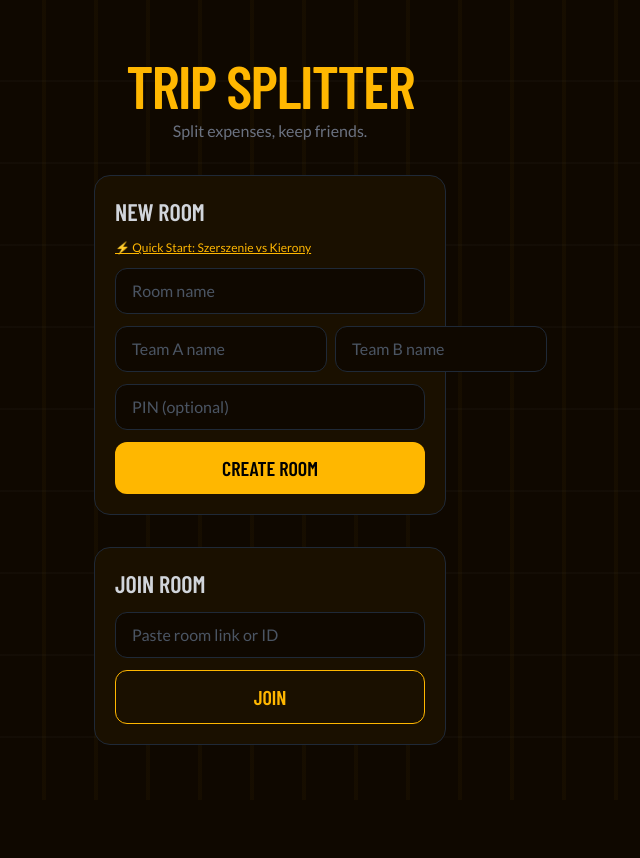
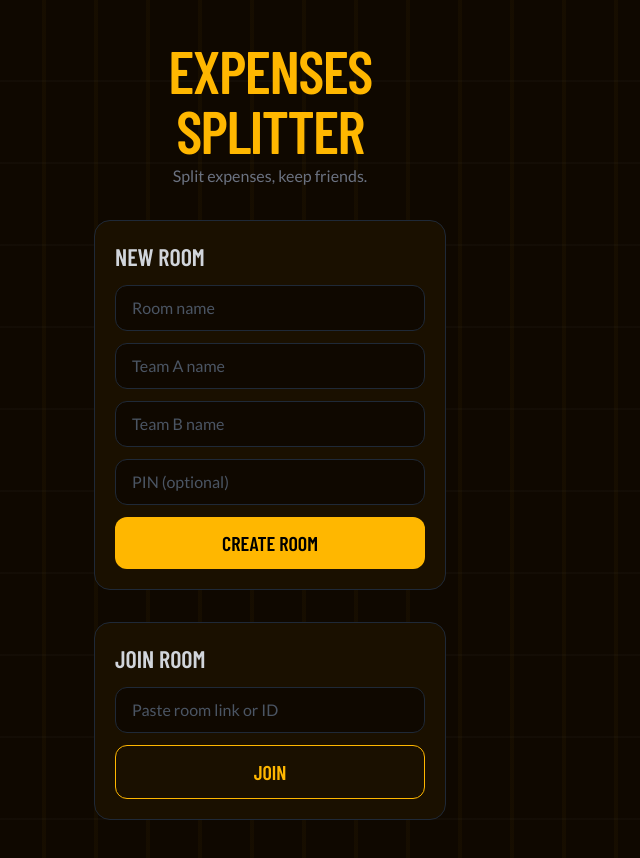
Before and after one commit to devdszerszen/expenses-splitter, a React (Vite) app: page / in a window 1280 px wide. Shown: the whole page, without its empty margins (370-1010 px from the left). Before the commit the page ends 800 px from the top, so only its background shows below. Built offline with nearby package versions, Linux system fonts and the light colour scheme; no server answers; a web font is replaced by a local one.

Commit message:
fix: rename to Expenses Splitter, stack team inputs vertically, remove quick start button

```diff
--- a/index.html
+++ b/index.html
@@ -4,7 +4,7 @@
     <meta charset="UTF-8" />
     <link rel="icon" type="image/png" href="/icon-192.png" />
     <meta name="viewport" content="width=device-width, initial-scale=1.0" />
-    <title>Trip Splitter</title>
+    <title>Expenses Splitter</title>
     <link rel="preconnect" href="https://fonts.googleapis.com" />
     <link rel="preconnect" href="https://fonts.gstatic.com" crossorigin />
     <link href="https://fonts.googleapis.com/css2?family=Barlow+Condensed:wght@600;700;800&family=Lato:wght@400;700&display=swap" rel="stylesheet" />
--- a/src/pages/Home.tsx
+++ b/src/pages/Home.tsx
@@ -2,12 +2,6 @@ import { useState } from 'react'
 import { useNavigate } from 'react-router-dom'
 import { supabase } from '../lib/supabase'
 import { hashPin } from '../lib/hash'
-
-const QUICK_START = {
-  name: 'Wyjazd',
-  teamA: 'Szerszenie 🐝',
-  teamB: 'Kierony 🚗',
-}
 
 export default function Home() {
   const navigate = useNavigate()
@@ -18,12 +12,6 @@ export default function Home() {
   const [joinId, setJoinId] = useState('')
   const [creating, setCreating] = useState(false)
   const [error, setError] = useState('')
-
-  function applyQuickStart() {
-    setRoomName(QUICK_START.name)
-    setTeamA(QUICK_START.teamA)
-    setTeamB(QUICK_START.teamB)
-  }
 
   async function createRoom() {
     setError('')
@@ -54,19 +42,12 @@ export default function Home() {
   return (
     <div className="flex flex-col items-center justify-center min-h-dvh px-4 py-10 gap-8 max-w-sm mx-auto">
       <div className="text-center">
-        <h1 className="font-heading text-6xl uppercase text-team-a tracking-tight">Trip Splitter</h1>
+        <h1 className="font-heading text-6xl uppercase text-team-a tracking-tight">Expenses Splitter</h1>
         <p className="font-body text-gray-500 mt-1">Split expenses, keep friends.</p>
       </div>
 
       <div className="w-full flex flex-col gap-3 bg-[#1a1000] rounded-2xl p-5 border border-gray-800">
         <h2 className="font-heading text-2xl uppercase text-gray-300">New Room</h2>
-
-        <button
-          onClick={applyQuickStart}
-          className="text-left text-xs text-team-a font-body underline"
-        >
-          ⚡ Quick Start: Szerszenie vs Kierony
-        </button>
 
         <input
           placeholder="Room name"
@@ -74,20 +55,18 @@ export default function Home() {
           onChange={(e) => setRoomName(e.target.value)}
           className="w-full bg-[#0f0800] rounded-xl px-4 py-2.5 font-body text-white placeholder-gray-600 border border-gray-800 focus:outline-none focus:border-team-a"
         />
-        <div className="flex gap-2">
         <input
           placeholder="Team A name"
           value={teamA}
           onChange={(e) => setTeamA(e.target.value)}
-            className="flex-1 bg-[#0f0800] rounded-xl px-4 py-2.5 font-body text-team-a placeholder-gray-600 border border-gray-800 focus:outline-none focus:border-team-a"
+          className="w-full bg-[#0f0800] rounded-xl px-4 py-2.5 font-body text-team-a placeholder-gray-600 border border-gray-800 focus:outline-none focus:border-team-a"
         />
         <input
           placeholder="Team B name"
           value={teamB}
           onChange={(e) => setTeamB(e.target.value)}
-            className="flex-1 bg-[#0f0800] rounded-xl px-4 py-2.5 font-body text-team-b placeholder-gray-600 border border-gray-800 focus:outline-none focus:border-team-b"
+          className="w-full bg-[#0f0800] rounded-xl px-4 py-2.5 font-body text-team-b placeholder-gray-600 border border-gray-800 focus:outline-none focus:border-team-b"
         />
-        </div>
         <input
           type="password"
           placeholder="PIN (optional)"
--- a/vite.config.ts
+++ b/vite.config.ts
@@ -8,7 +8,7 @@ export default defineConfig({
     VitePWA({
       registerType: 'autoUpdate',
       manifest: {
-        name: 'Trip Splitter',
+        name: 'Expenses Splitter',
         short_name: 'Splitter',
         description: 'Real-time expense splitting for groups',
         theme_color: '#0f0800',
```
Lines whose indentation alone changed are shown as unchanged.
